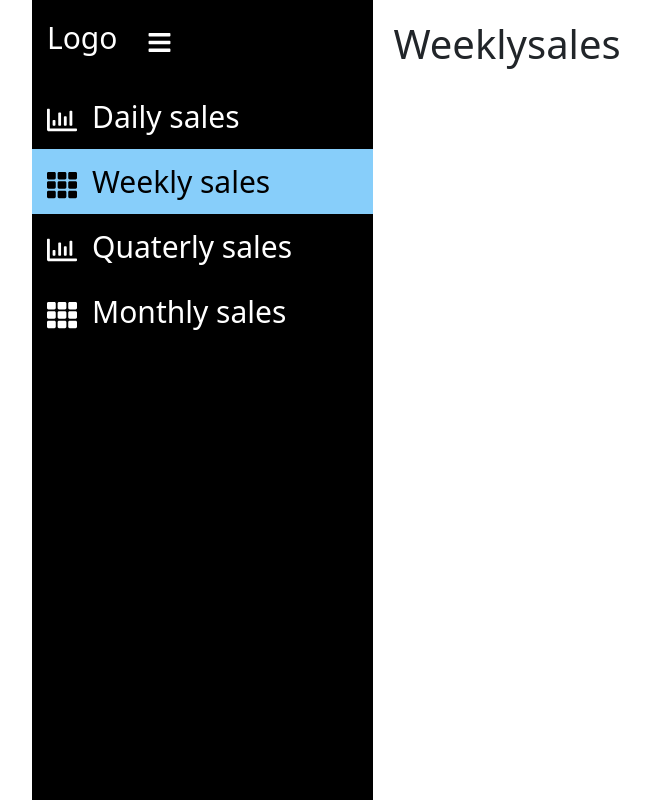
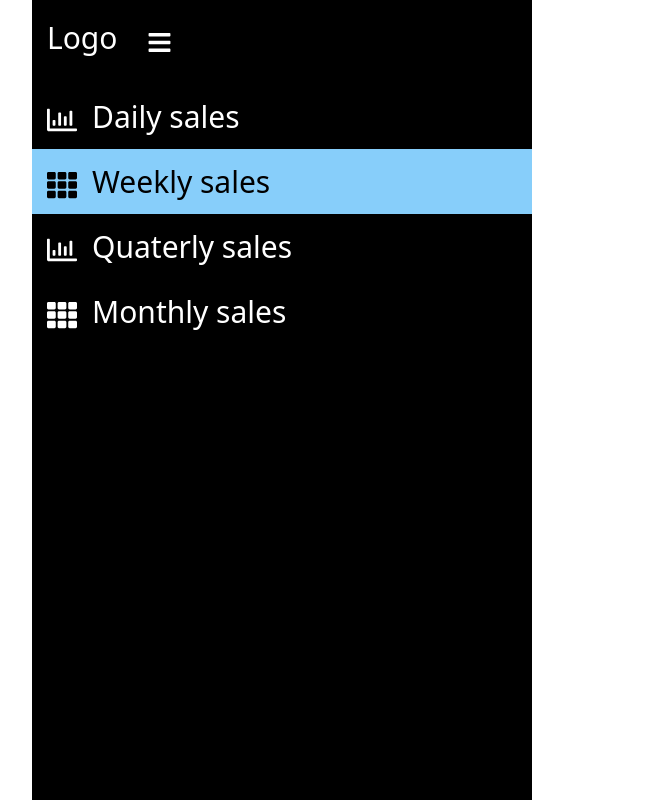
Before and after one commit to prosenjeetshil/Billing_market_project, a React (Create React App) app in the folder billing_market_frontend/: page /Weekly_Sales in a window 1280 px wide. Shown: the whole page, without its empty margins (50-700 px from the left). Built offline with nearby package versions, Linux system fonts and the light colour scheme.

Commit message:
new commit

```diff
--- a/billing_market_frontend/src/App.css
+++ b/billing_market_frontend/src/App.css
@@ -2,6 +2,10 @@
   margin-left: 0px;
   padding: 0;
   text-decoration: none;
+}
+body{
+  height: 100vh;
+  background: var(--body-color);
 }
 .container{
   display: flex;
@@ -12,18 +16,21 @@ main{
   width: 100%;
   padding: 20px;
 
+
 }
 .sidebar{
   background: #000;
   color: #fff;
   height: 100vh;
   width: 500px;
+  position: fixed;
 }
 
 .top_section{
   display: flex;
   align-items: center;
   padding: 20px 15px;
+
 }
 .logo{
   font-size: 30px;
--- a/billing_market_frontend/src/Components/Sales_components/Weeklysales.js
+++ b/billing_market_frontend/src/Components/Sales_components/Weeklysales.js
@@ -3,7 +3,7 @@ import React from 'react'
 function Weeklysales() {
   return (
     <>
-    <h1>Weeklysales</h1>
+    <h1>Weekly_sales</h1>
     </>
 
   )
--- a/billing_market_frontend/src/Components/Sidebar.js
+++ b/billing_market_frontend/src/Components/Sidebar.js
@@ -33,7 +33,7 @@ function Sidebar({children}) {
 ]
   return (
     <>
-    <div className='container'>
+    <div className='container mr-50'>
         <div className='sidebar'>
         <div className='top_section'>
             <h1 className='logo'>Logo</h1>
```
